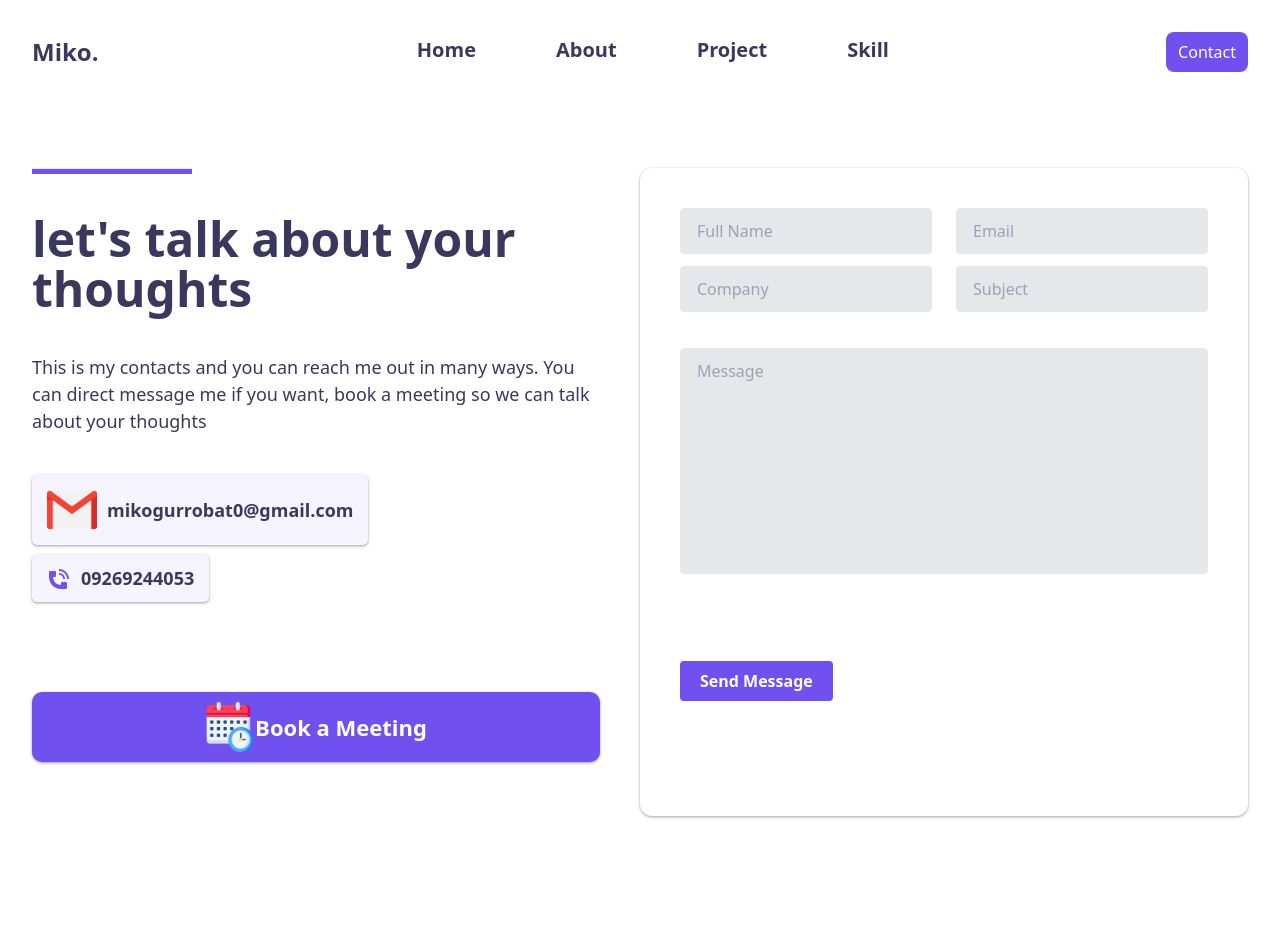
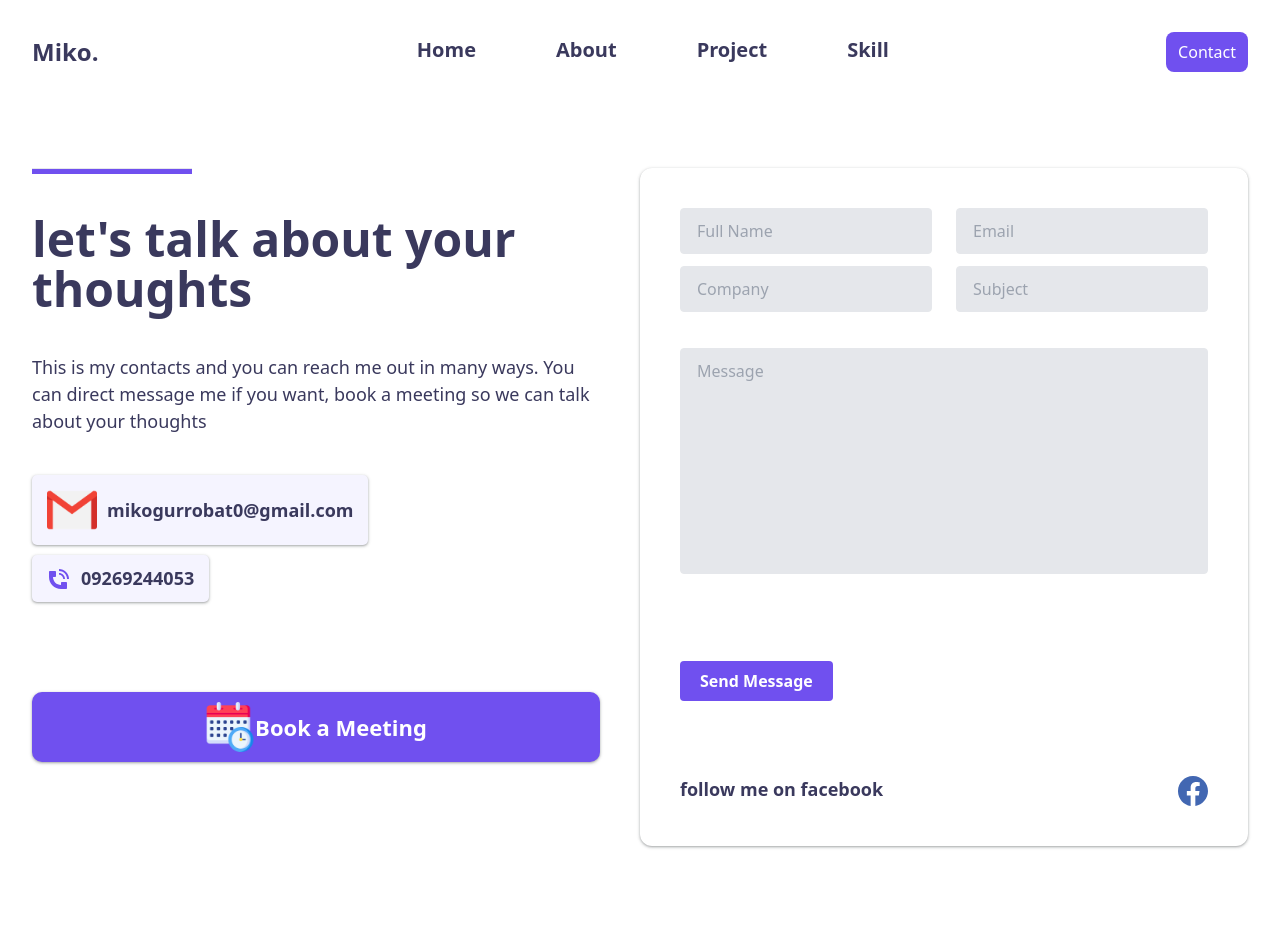
Before and after one commit to ikomcg/react-miko, a React (Create React App) app: page /contact in a window 1280 px wide. Shown: the top 952 px of the page. Built offline with nearby package versions, Linux system fonts and the light colour scheme.

Commit message:
contact page

```diff
--- a/src/Pages/Contacts/Contact.jsx
+++ b/src/Pages/Contacts/Contact.jsx
@@ -24,7 +24,6 @@ const Contact = () =>{
                 setBol(false)
         }
     },[])
-    console.log(bol)
     return (
         <div className='contact-home flex flex-row justify-between px-8 mb-40'>
             <div className="left-form w-1/2 flex flex-col pr-10">
@@ -63,7 +62,7 @@ const Contact = () =>{
                 }
             </div>
             <div className="right-form w-1/2 rounded-xl shadow-md p-10">
-            <ContactForm contact={bol.current}/>
+            <ContactForm contact={bol}/>
             </div>
         </div>
     )
```
